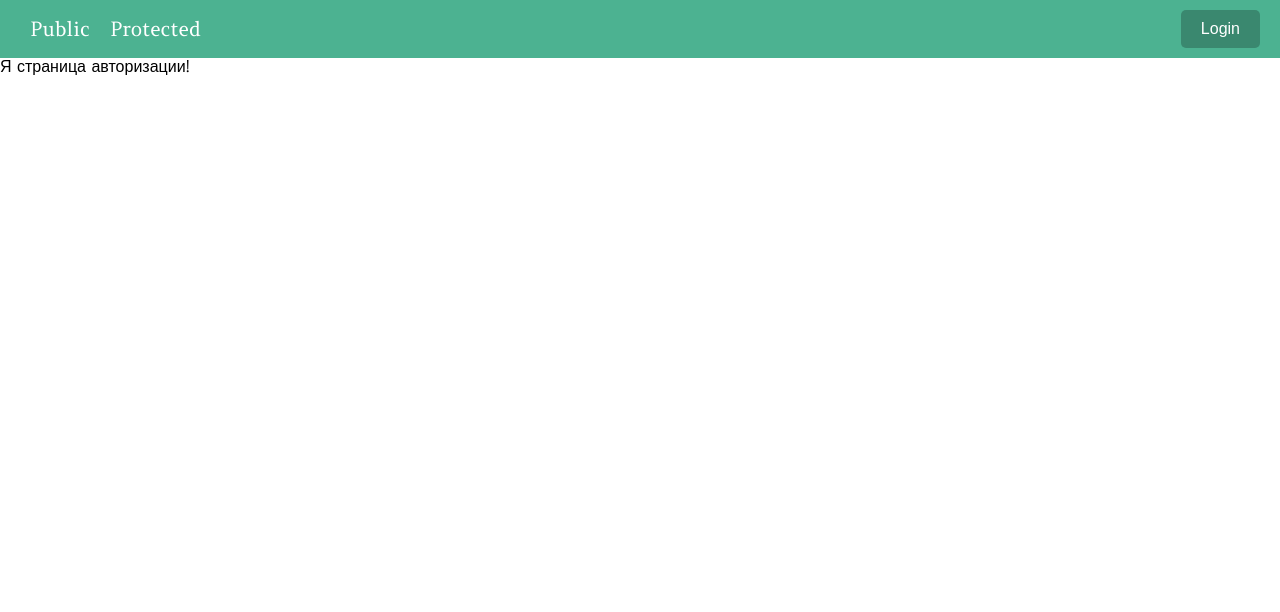
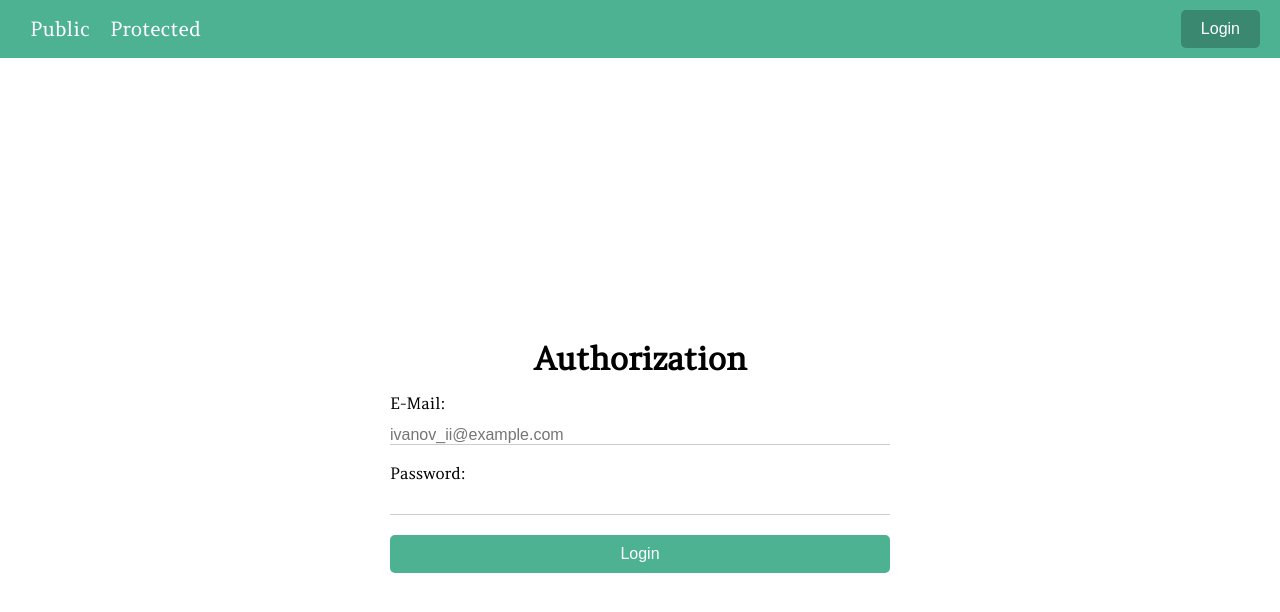
Before and after one commit to AndiMandi3/Vue-basic, a Vue app: page /login in a window 1280 px wide. Shown: the top 612 px of the page. Built offline with nearby package versions, Linux system fonts and the light colour scheme.

Commit message:
add login-form

```diff
--- a/src/assets/styles/_vars.scss
+++ b/src/assets/styles/_vars.scss
@@ -2,6 +2,7 @@
 @use "fonts" as *;
 
 $white-color: #fff;
+$gray: #ccc;
 $accent-color: #4cb291;
 $warning-color: #B3624D;
 $disable-color: #575757;
--- /dev/null
+++ b/src/layouts/forms/LoginForm.vue
@@ -0,0 +1,77 @@
+<script setup lang="ts">
+</script>
+
+<template>
+  <form action="" class="login-form">
+    <h1 class="login-form__title">Authorization</h1>
+    <div class="login-form__input">
+      <label for="login-form__email">E-Mail:</label>
+      <input type="email" name="login-form__email" id="login-form__email" class="login-form__input-email" autocomplete="off" placeholder="ivanov_ii@example.com">
+    </div>
+    <div class="login-form__input">
+      <label for="login-form__password">Password:</label>
+      <input type="password" name="login-form__password" id="login-form__password" class="login-form__input-password" autocomplete="off" >
+    </div>
+    <input type="submit" value="Login" class="login-form__submit">
+  </form>
+</template>
+
+<style scoped lang="scss">
+.login-form {
+  margin: 0 auto;
+  width: 500px;
+  display: flex;
+  flex-direction: column;
+
+  &__title {
+    text-align: center;
+  }
+
+  &__input, &__submit {
+    margin-top: 20px;
+  }
+
+  &__input {
+    display: inherit;
+    flex-direction: column;
+
+    &-email, &-password {
+      padding: 10px 0 0 0;
+      border: none;
+      border-bottom: 1px solid $gray;
+      margin-top: 5px;
+      font-size: 16px;
+
+      &:focus {
+        outline: none;
+        border-color: $accent-color;
+      }
+
+      &--error {
+        border-color: $warning-color;
+      }
+    }
+
+    &__error-message {
+      color: $warning-color;
+    }
+  }
+  &__submit {
+    font-size: 16px;
+    padding: 10px;
+    background-color: $accent-color;
+    color: white;
+    border: none;
+    border-radius: 5px;
+    transition: 0.3s;
+
+    &:hover{
+      background-color: $green-color-hover;
+    }
+
+    &:active {
+      background-color: $green-color-focus;
+    }
+  }
+}
+</style>
--- a/src/pages/LoginPage.vue
+++ b/src/pages/LoginPage.vue
@@ -1,11 +1,17 @@
 <script setup lang="ts">
-
+import LoginForm from "@/layouts/forms/LoginForm.vue";
 </script>
 
 <template>
-  <p>Я страница авторизации!</p>
+  <div class="login-page">
+    <LoginForm />
+  </div>
 </template>
 
 <style scoped lang="scss">
-
+.login-page {
+  min-height: 100vh;
+  display: flex;
+  align-items: center;
+}
 </style>
```
